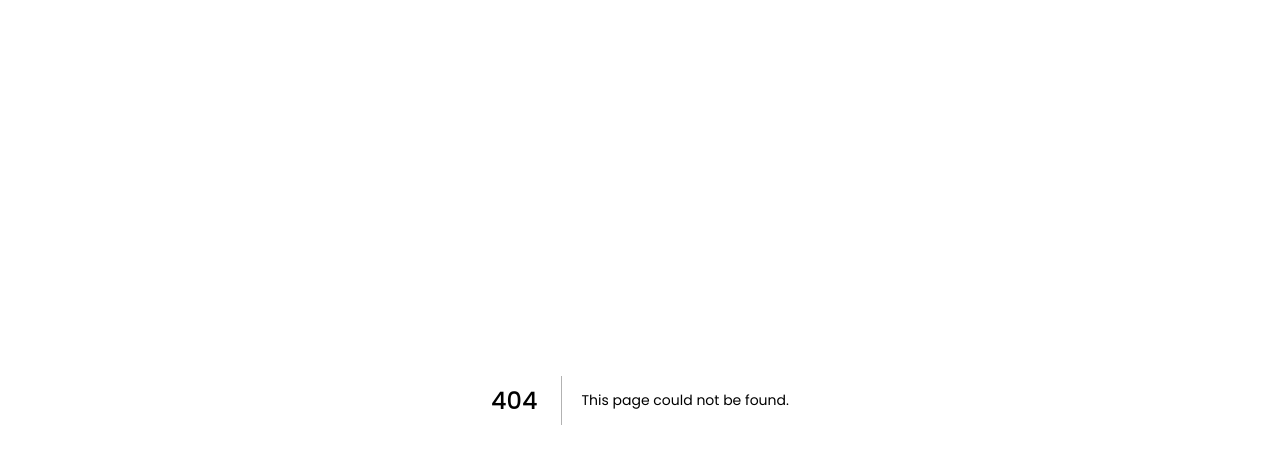
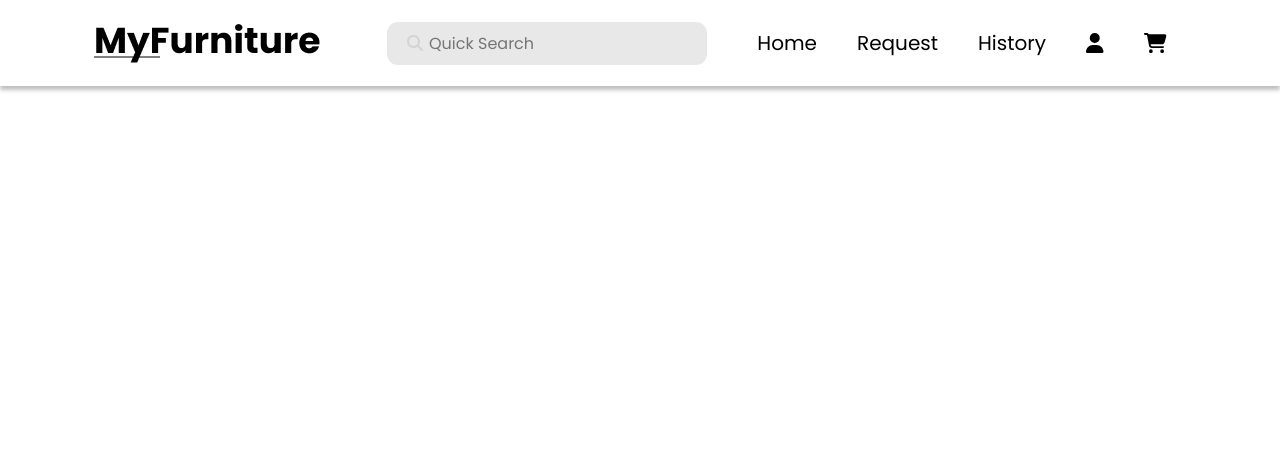
Before and after one commit to Anang20/myFurniiture-Frontend, a Next.js app: page /components/navbar_customer in a window 1280 px wide. Before the commit this address had no page. Shown: the top 464 px of the page. Built offline with nearby package versions, Linux system fonts and the light colour scheme.

Commit message:
FEAT: menambahkan halaman navbar customer

```diff
--- /dev/null
+++ b/pages/components/navbar_customer.js
@@ -0,0 +1,53 @@
+import Link from "next/link";
+import Image from "next/image";
+import logo from '../../public/images/logo-black.png';
+import styles from '../../styles/Home.module.css';
+import { FontAwesomeIcon } from "@fortawesome/react-fontawesome";
+import { faCartShopping, faSearch, faUser } from "@fortawesome/free-solid-svg-icons";
+
+const NavbarCustomer = () => {
+    return (
+        <nav className="navbar navbar-expand-lg navbar-light fixed-top" style={{ backgroundColor: 'white', boxShadow: '0px 4px 4px rgba(0, 0, 0, 0.25)' }}>
+            <div className="container">
+                <a className="navbar-brand">
+                    <Link href="/home">
+                        <Image src={logo} width={227} height={54} alt={"logo"}/>
+                    </Link>
+                </a>
+                <button className="navbar-toggler" type="button" data-bs-toggle="collapse" data-bs-target="#navbarNavAltMarkup" aria-controls="navbarNavAltMarkup" aria-expanded="false" aria-label="Toggle navigation">
+                    <span className="navbar-toggler-icon"></span>
+                </button>
+                <div className="collapse navbar-collapse" id="navbarNavAltMarkup">
+                    <div className={styles.search}>
+                        <FontAwesomeIcon icon={faSearch}
+                        color={'rgba(0, 0, 0, 0.09)'}/>
+                    <input type="text" className={styles["search-input"]} placeholder="Quick Search"/>
+                    </div>
+                    <div className="navbar-nav ms-auto">
+                        <Link href="/home">
+                            <a className={styles["nav-link"]}>Home</a>
+                        </Link>
+                        <Link href="tentang-kami">
+                            <a className={styles["nav-link"]}>Request</a>
+                        </Link>
+                        <Link href="#">
+                            <a className={styles["nav-link"]}>History</a>
+                        </Link>
+                        <Link href="#">
+                            <a className={styles["nav-link"]}><FontAwesomeIcon
+                            icon={faUser}/>
+                            </a>
+                        </Link>
+                        <Link href="../cart">
+                            <a className={styles["nav-link"]}><FontAwesomeIcon
+                            icon={faCartShopping}/>
+                            </a>
+                        </Link>
+                    </div>
+                </div>
+            </div>
+        </nav>
+    )
+}
+
+export default NavbarCustomer;
```
